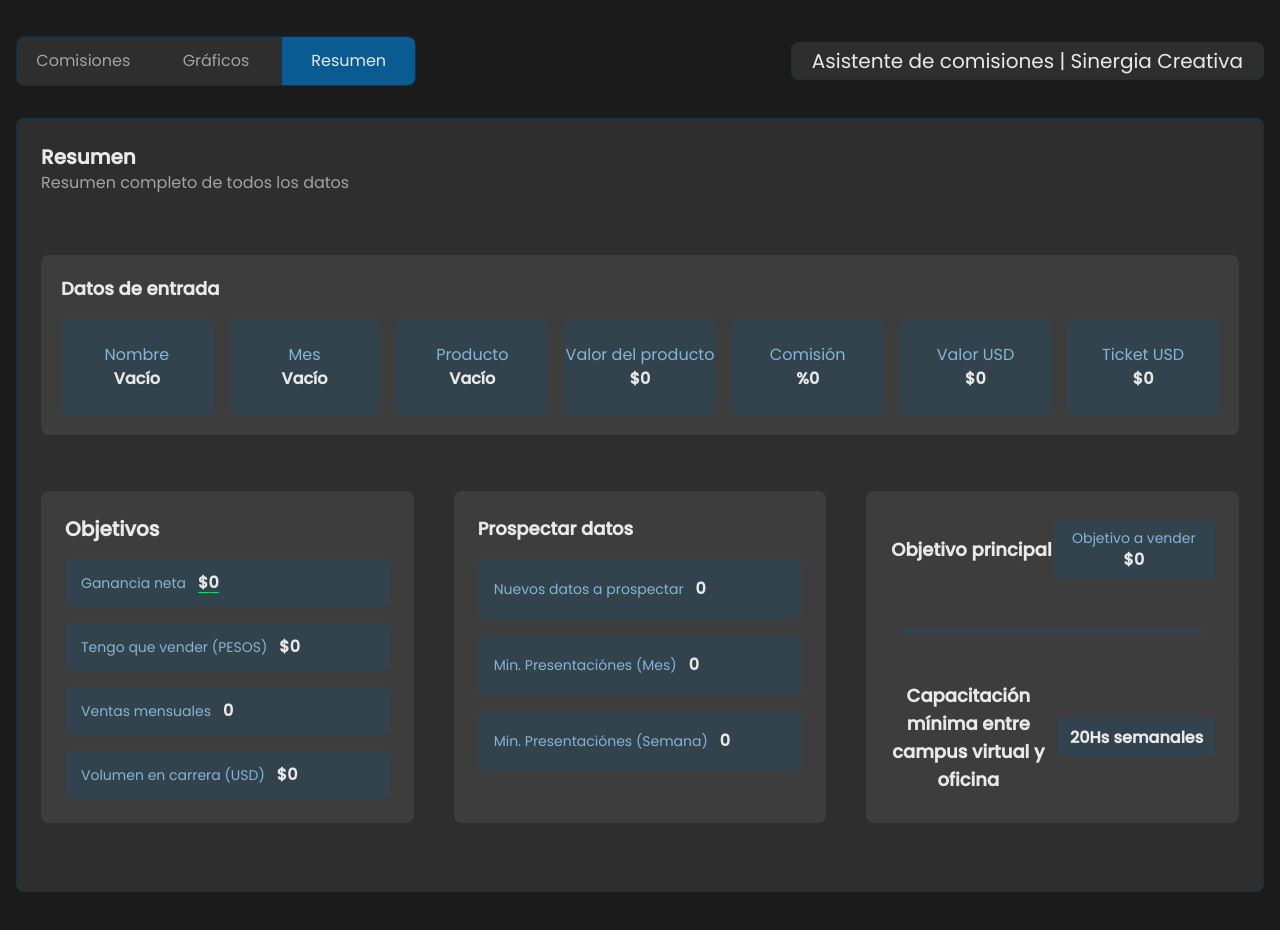
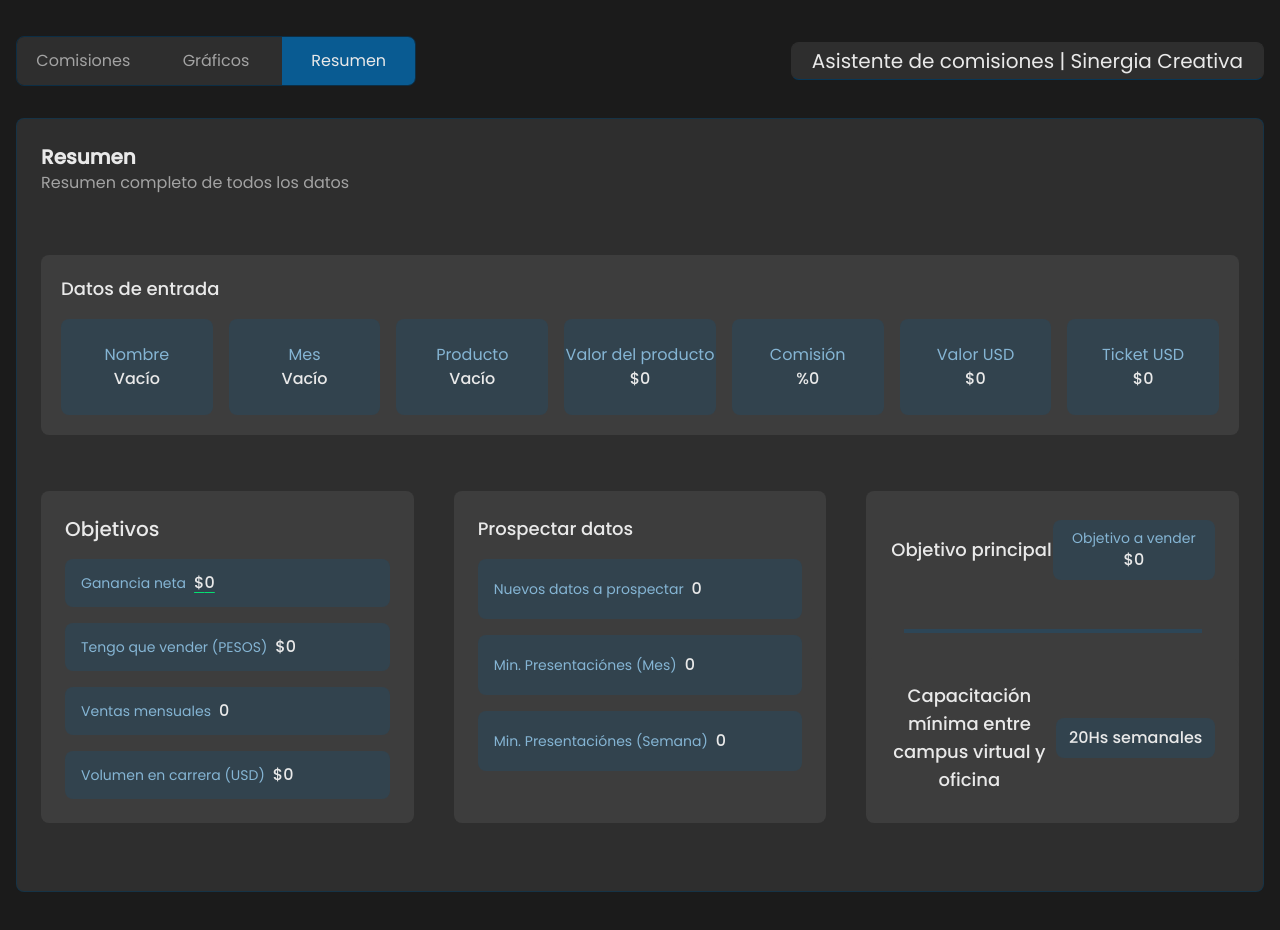
Before and after one commit to nazagutierrez/commissions-sim, a React (Vite) app: page / in a window 1280 px wide. Both pictures are taken after a click on the button "Resumen". Built offline with nearby package versions, Linux system fonts and the light colour scheme.

Commit message:
Little text change

```diff
--- a/src/tabs/summary/summary.tsx
+++ b/src/tabs/summary/summary.tsx
@@ -26,49 +26,49 @@ export default function Summary() {
   return (
     <div className="h-full flex flex-col items-center justify-around gap-14 py-[44px]">
         <div className="bg-bg-secondary rounded-lg p-5 w-full ">
-          <h2 className="text-lg xl:text-xxl font-bold mb-4 text-center xl:text-start">
+          <h2 className="text-lg xl:text-xxl font-medium mb-4 text-center xl:text-start">
             Datos de entrada
           </h2>
           <div className="grid center grid-cols-1 md:grid-cols-3 xl:grid-cols-7 grid-rows-3 xl:grid-rows-1 gap-4 text-center">
             <div className="bg-primary/20 py-6 xxl:px-4 rounded-lg ">
               <p className="text-main-color text-md">Nombre</p>
-              <p className="text-md font-bold">
+              <p className="text-md font-medium">
                 {localCommission?.name || "Vacío"}
               </p>
             </div>
             <div className="bg-primary/20 py-6 px-4 rounded-lg">
               <p className="text-main-color text-md">Mes</p>
-              <p className="text-md font-bold self-center">
+              <p className="text-md font-medium self-center">
                 {localCommission?.month || "Vacío"}
               </p>
             </div>
             <div className="bg-primary/20 py-6 px-4 rounded-lg">
               <p className="text-main-color text-md">Producto</p>
-              <p className="text-md font-bold">
+              <p className="text-md font-medium">
                 {localCommission?.product || "Vacío"}
               </p>
             </div>
             <div className="bg-primary/20 py-6 xxl:px-4 rounded-lg">
               <p className="text-main-color text-md">Valor del producto</p>
-              <p className="text-md font-bold">
+              <p className="text-md font-medium">
                 ${localCommission?.productValue?.toLocaleString() || 0}
               </p>
             </div>
             <div className="bg-primary/20 py-6 px-4 rounded-lg">
               <p className="text-main-color text-md">Comisión</p>
-              <p className="text-md font-bold">
+              <p className="text-md font-medium">
                 %{localCommission?.commission || 0}
               </p>
             </div>
             <div className="bg-primary/20 py-6 px-4 rounded-lg">
               <p className="text-main-color text-md">Valor USD</p>
-              <p className="text-md font-bold">
+              <p className="text-md font-medium">
                 ${localCommission?.usdValue?.toLocaleString() || 0}
               </p>
             </div>
             <div className="bg-primary/20 py-6 px-4 rounded-lg">
               <p className="text-main-color text-md">Ticket USD</p>
-              <p className="text-md font-bold">
+              <p className="text-md font-medium">
                 ${localCommission?.usdTicket?.toLocaleString() || 0}
               </p>
             </div>
@@ -77,29 +77,29 @@ export default function Summary() {
 
       <div className="grid grid-cols-1 md:grid-cols-2 xl:grid-cols-3 items-center justify-around gap-10 w-full">
         <div className="bg-bg-secondary rounded-lg p-6 h-fit">
-          <h2 className="text-lg xl:text-xl font-bold mb-4 text-center xl:text-start">Objetivos</h2>
+          <h2 className="text-lg xl:text-xl font-medium mb-4 text-center xl:text-start">Objetivos</h2>
           <div className="grid grid-cols-1 grid-rows-4 xxl:grid-rows-3 gap-4">
-            <div className="bg-primary/20 py-3 px-4 rounded-lg col-span-2 block text-center xl:flex items-center gap-3 ">
+            <div className="bg-primary/20 py-3 px-4 rounded-lg col-span-2 block text-center xl:flex items-center gap-2 ">
               <p className="text-main-color text-sm">Ganancia neta</p>
-              <p className="text-md font-bold underline decoration-green-400 decoration-1 underline-offset-4">
+              <p className="text-md font-medium underline decoration-green-400 decoration-1 underline-offset-4">
                 ${localGoal?.netProfit?.toLocaleString() || 0}
               </p>
             </div>
-            <div className="bg-primary/20 py-3 px-4 rounded-lg col-span-2 row-start-2 block text-center xl:flex items-center gap-3">
+            <div className="bg-primary/20 py-3 px-4 rounded-lg col-span-2 row-start-2 block text-center xl:flex items-center gap-2">
               <p className="text-main-color text-sm">Tengo que vender (PESOS)</p>
-              <p className="text-md font-bold">
+              <p className="text-md font-medium">
                 ${localGoal?.needToSell?.toLocaleString() || 0}
               </p>
             </div>
-            <div className="bg-primary/20 py-3 px-4 rounded-lg col-span-2 block text-center xl:flex items-center gap-3">
+            <div className="bg-primary/20 py-3 px-4 rounded-lg col-span-2 block text-center xl:flex items-center gap-2">
               <p className="text-main-color text-sm">Ventas mensuales</p>
-              <p className="text-md font-bold">
+              <p className="text-md font-medium">
                 {localGoal?.monthSales?.toFixed(0) || 0}
               </p>
             </div>
-            <div className="bg-primary/20 py-3 px-4 rounded-lg col-span-2 block text-center xl:flex items-center gap-3">
+            <div className="bg-primary/20 py-3 px-4 rounded-lg col-span-2 block text-center xl:flex items-center gap-2">
               <p className="text-main-color text-sm">Volumen en carrera (USD)</p>
-              <p className="text-md font-bold">
+              <p className="text-md font-medium">
                 ${localGoal?.runVolume?.toLocaleString() || 0}
               </p>
             </div>
@@ -107,27 +107,27 @@ export default function Summary() {
         </div>
 
         <div className="bg-bg-secondary rounded-lg p-6 h-full items-start flex flex-col">
-          <h2 className="text-lg xl:text-xxl font-bold mb-4 text-center xl:text-start">
+          <h2 className="text-lg xl:text-xxl font-medium mb-4 text-center xl:text-start">
             Prospectar datos
           </h2>
           <div className="grid grid-cols-1 grid-rows-3 gap-4 w-full">
-            <div className="bg-primary/20 py-4.5 px-4 rounded-lg block text-center xl:flex gap-3 items-center">
+            <div className="bg-primary/20 py-4.5 px-4 rounded-lg block text-center xl:flex gap-2 items-center">
               <p className="text-main-color text-sm">Nuevos datos a prospectar</p>
-              <p className="text-md font-bold">
+              <p className="text-md font-medium">
                 {localProspect?.newDataToProspect || 0}
               </p>
             </div>
-            <div className="bg-primary/20 py-4.5 px-4 rounded-lg block text-center xl:flex gap-3 items-center">
+            <div className="bg-primary/20 py-4.5 px-4 rounded-lg block text-center xl:flex gap-2 items-center">
               <p className="text-main-color text-sm">Min. Presentaciónes (Mes)</p>
-              <p className="text-md font-bold">
+              <p className="text-md font-medium">
                 {localProspect?.minPresentationsMonth?.toFixed(0) || 0}
               </p>
             </div>
-            <div className="bg-primary/20 py-4.5 px-4 rounded-lg block text-center xl:flex gap-3 items-center">
+            <div className="bg-primary/20 py-4.5 px-4 rounded-lg block text-center xl:flex gap-2 items-center">
               <p className="text-main-color text-sm">
                 Min. Presentaciónes (Semana)
               </p>
-              <p className="text-md font-bold">
+              <p className="text-md font-medium">
                 {localProspect?.minPresentationsWeek || 0}
               </p>
             </div>
@@ -136,23 +136,23 @@ export default function Summary() {
 
         <div className="flex flex-col items-center justify-around gap-4 h-full bg-bg-secondary rounded-lg">
           <div className="p-6 w-full block text-center xl:flex items-center justify-center">
-            <h2 className="text-lg xl:text-xxl font-bold xl:mb-0 mb-4 text-center xl:w-1/2">
+            <h2 className="text-lg xl:text-xxl font-medium xl:mb-0 mb-4 text-center xl:w-1/2">
               Objetivo principal
             </h2>
             <div className="bg-primary/20 p-2 rounded-lg xl:w-1/2 ">
               <p className="text-main-color text-sm">Objetivo a vender</p>
-              <p className="text-md font-bold">
+              <p className="text-md font-medium">
                 ${localGoal?.profitGoal?.toLocaleString() || 0}
               </p>
             </div>
           </div>
           <div className="h-1 w-4/5 bg-primary/30"></div>
-          <div className="bg-bg-secondary rounded-lg p-6 w-full block text-center xl:flex items-center gap-3">
-            <h2 className="text-lg xl:text-xxl xl:w-1/2 font-bold xl:mb-0 mb-4 text-center">
+          <div className="bg-bg-secondary rounded-lg p-6 w-full block text-center xl:flex items-center gap-2">
+            <h2 className="text-lg xl:text-xxl xl:w-1/2 font-medium xl:mb-0 mb-4 text-center">
               Capacitación mínima entre campus virtual y oficina
             </h2>
             <div className="bg-primary/20 p-2 rounded-lg xl:w-1/2">
-              <p className="text-md font-bold">
+              <p className="text-md font-medium">
                 20Hs semanales
               </p>
             </div>
```
